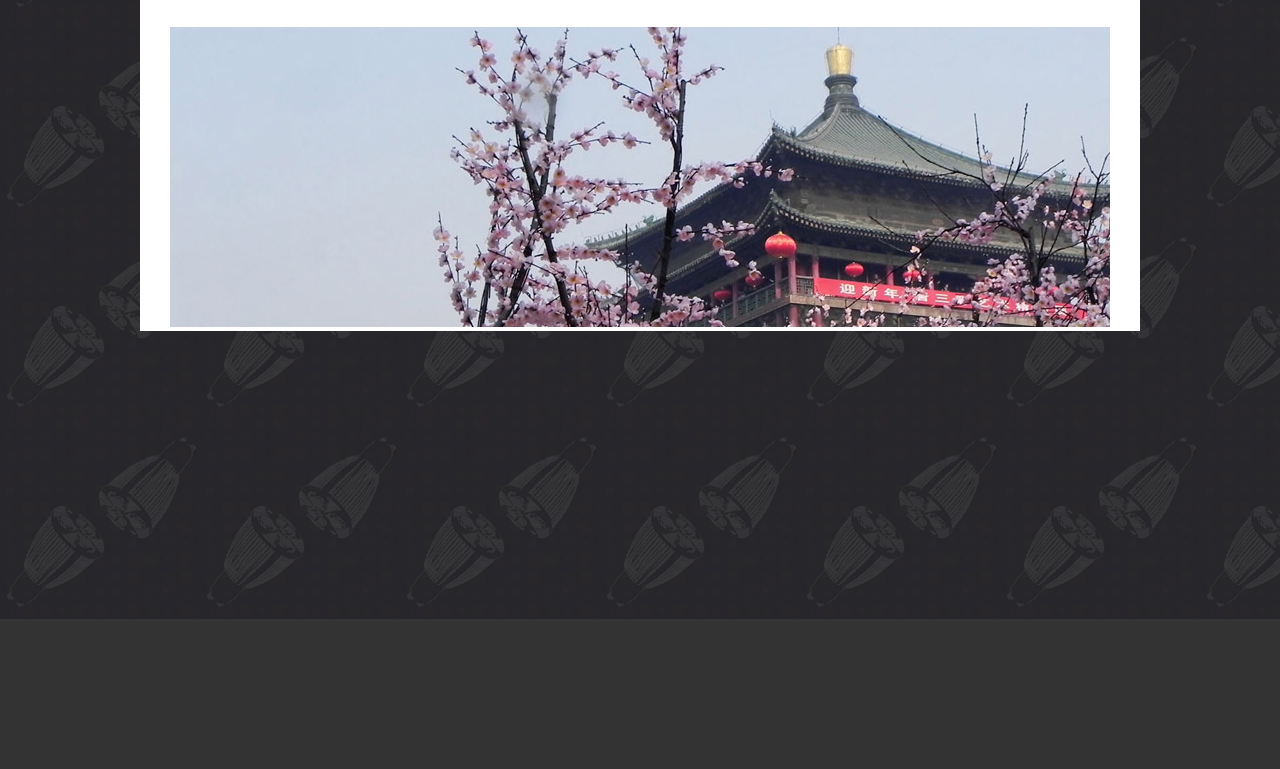
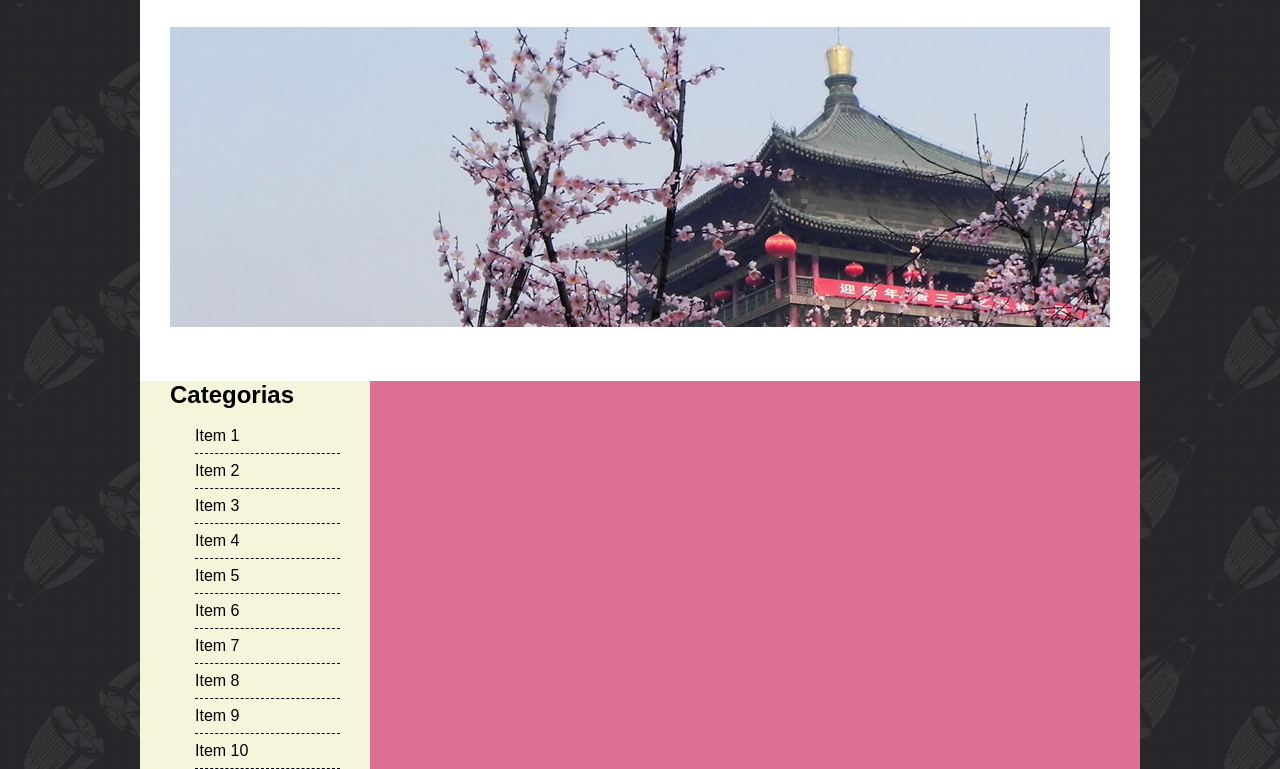
Before and after one commit to belutaboada/sitioparaarmar, a plain HTML site: page Index.html in a window 1280 px wide. Shown: the part 181-950 px from the top of the page. Before the commit the page ends 800 px from the top, so only its background shows below. Drawn offline with Linux system fonts and the light colour scheme.

Commit message:
segunda modificacion clase 2-5

```diff
--- a/Index.html
+++ b/Index.html
@@ -1,5 +1,6 @@
 <!DOCTYPE html>
 <html lang="es">
+
 <head>
     <meta charset="UTF-8">
     <meta name="viewport" content="width=device-width, initial-scale=1.0">
@@ -7,6 +8,7 @@
     <link href="sitio.css" rel="stylesheet">
     <title>Sitio para Armar</title>
 </head>
+
 <body>
     <div class="cabecera">
         <a href="Index.html">
@@ -14,6 +16,7 @@
         </a>
         <h1>The Energy Factory</h1>
     </div>
+
     <div class="contenedor">
         <div class="nav">
             <ul class="nav-lista">
@@ -36,12 +39,60 @@
                     <a href="#">Contacto</a>
                 </li>
             </ul>
-        </div> <!--cierra .nav-->
+        </div>
+        <!--cierra .nav-->
+
         <div class="slider">
             <img src="images/slide/1.jpg" alt="foto de templo chino">
-        </div> <!--Cierra Slider-->
+        </div>
+        <!--Cierra Slider-->
+
+        <div class="principal">
+            <div class="categorias">
+                <h2 class="cat-title">Categorias</h2>
+                <ul class="cat">
+                    <li class="cat-list_item">
+                        <a href="#">Item 1</a>
+                    </li>
+                    <li class="cat-list_item">
+                        <a href="#">Item 2</a>
+                    </li>
+                    <li class="cat-list_item">
+                        <a href="#">Item 3</a>
+                    </li>
+                    <li class="cat-list_item">
+                        <a href="#">Item 4</a>
+                    </li>
+                    <li class="cat-list_item">
+                        <a href="#">Item 5</a>
+                    </li>
+                    <li class="cat-list_item">
+                        <a href="#">Item 6</a>
+                    </li>
+                    <li class="cat-list_item">
+                        <a href="#">Item 7</a>
+                    </li>
+                    <li class="cat-list_item">
+                        <a href="#">Item 8</a>
+                    </li>
+                    <li class="cat-list_item">
+                        <a href="#">Item 9</a>
+                    </li>
+                    <li class="cat-list_item">
+                        <a href="#">Item 10</a>
+                    </li>
+                </ul>
+            </div>
+            <!--Cierra categorías-->
+            <div class="productos">
+
+            </div>
+            <!--Cierra productos-->
+        </div>
+        <!--cierra principal-->
 
     </div>
     <!--no debería tener nada acá-->
 </body>
+
 </html>
--- a/sitio.css
+++ b/sitio.css
@@ -18,6 +18,15 @@ body {
     font-family: arial, sans-serif;
 }
 
+
+
+
+
+/*
+---------------------------------------------------
+CABECERA
+---------------------------------------------------
+*/
 .cabecera, .contenedor {
     max-width: 1000px;
     margin: 0 auto;
@@ -75,8 +84,70 @@ body {
     color: var(--naranja);
 }
 
-.slider{
+
+
+
+/*
+--------------------------------------------------
+SLIDER
+--------------------------------------------------
+*/
+.slider {
     background-color: white;
     /* la imagen la centro como si fuera texto, pero siempre se aplica al elemento padre en este caso, .slider */
     text-align: center;
+    margin-bottom: 50px;
 }
+
+
+
+
+/*
+---------------------------------------------------
+PRINCIPAL
+---------------------------------------------------
+*/
+.principal {
+    background-color: beige;
+    display: grid;
+    grid-template-columns: 200px 1fr;
+    grid-gap: 30px;
+
+}
+
+.categorias {
+    margin-left: 30px;
+
+}
+
+.cat {
+    list-style: none;
+    padding-left: 25px;
+}
+
+.cat-title {
+    margin-bottom: 10px;
+}
+
+.cat-list_item{
+    border-bottom: 1px dashed var(--negro);
+}
+
+.cat a {
+    display: block;
+    text-decoration: none;
+    padding: 8px 0;
+    color: var(--negro);
+
+
+
+}
+
+.cat a:hover{
+    background-color: #ff9600;
+}
+
+
+.productos {
+    background-color: palevioletred;
+}
```
